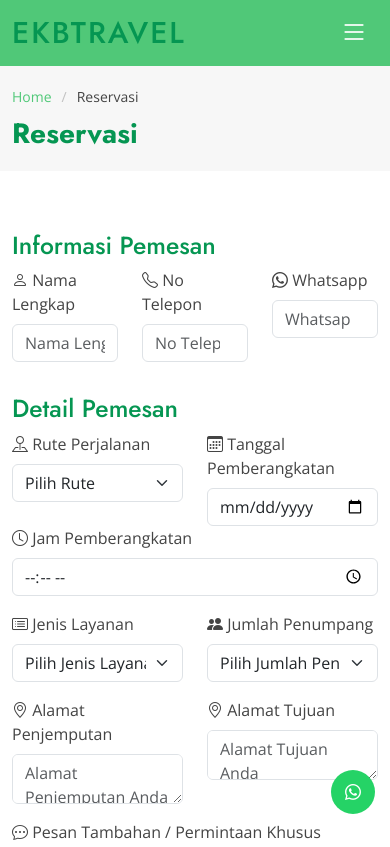
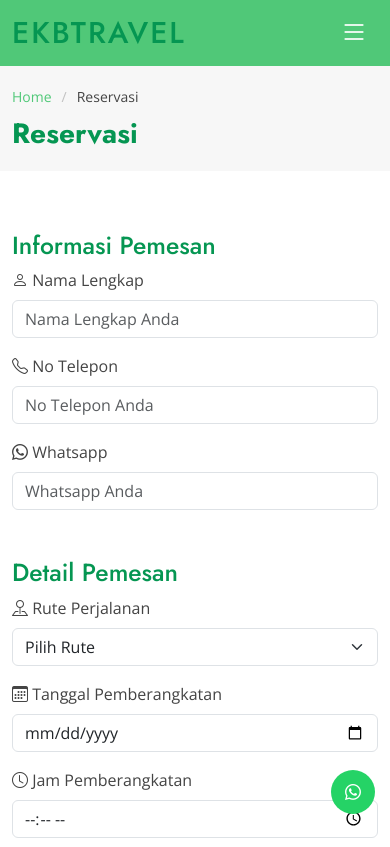
Before and after one commit to elhawari1/travel-ekb, a plain HTML site: page reservasi.html in a window 390 px wide. Shown: the top 847 px of the page. Drawn offline with nearby package versions, Linux system fonts and the light colour scheme.

Commit message:
memperbaiki tampilan

```diff
--- a/reservasi.html
+++ b/reservasi.html
@@ -5,7 +5,8 @@
   <meta charset="utf-8">
   <meta content="width=device-width, initial-scale=1.0" name="viewport">
   <title>EKB Travel</title>
-  <meta name="description" content="Travel Jember dengan rute ke Surabaya, Malang, Denpasar. Layanan 24 jam, harga terjangkau. Carter travel Jember dan sewa mobil tersedia.">
+  <meta name="description"
+    content="Travel Jember dengan rute ke Surabaya, Malang, Denpasar. Layanan 24 jam, harga terjangkau. Carter travel Jember dan sewa mobil tersedia.">
   <meta name="keywords" content="travel jember surabaya, travel murah jember, carter travel jember">
 
   <!-- Favicons -->
@@ -82,7 +83,7 @@
         </nav>
         <h1>Reservasi </h1>
       </div>
-    </div><!-- End Page Title -->
+    </div>
 
     <!-- Starter Section Section -->
     <section id="starter-section" class="starter-section section">
@@ -92,15 +93,15 @@
           <div class="mb-3">
             <h2>Informasi Pemesan</h2>
             <div class="row align-items-start">
-              <div class="col">
+              <div class="col-12 col-md-4 mb-3">
                 <label class="form-label"><i class="bi bi-person"></i> Nama Lengkap</label>
                 <input type="text" id="namaLengkap" class="form-control" placeholder="Nama Lengkap Anda" required>
               </div>
-              <div class="col">
+              <div class="col-12 col-md-4 mb-3">
                 <label class="form-label"><i class="bi bi-telephone"></i> No Telepon</label>
                 <input type="number" id="noTelepon" class="form-control" placeholder="No Telepon Anda" required>
               </div>
-              <div class="col">
+              <div class="col-12 col-md-4 mb-3">
                 <label class="form-label"><i class="bi bi-whatsapp"></i> Whatsapp</label>
                 <input type="number" id="whatsapp" class="form-control" placeholder="Whatsapp Anda" required>
               </div>
@@ -110,7 +111,7 @@
           <div class="mb-3 pt-3">
             <h2>Detail Pemesan</h2>
             <div class="row align-items-start">
-              <div class="col">
+              <div class="col-12 col-md-4 mb-3">
                 <label class="form-label"><i class="bi bi-pin-map"></i> Rute Perjalanan</label>
                 <select id="rutePerjalanan" class="form-select" required>
                   <option selected disabled>Pilih Rute</option>
@@ -119,11 +120,11 @@
                   <option value="Travel Jember Juanda Surabaya">Travel Jember Juanda Surabaya</option>
                 </select>
               </div>
-              <div class="col">
+              <div class="col-12 col-md-4 mb-3">
                 <label class="form-label"><i class="bi bi-calendar3"></i> Tanggal Pemberangkatan</label>
                 <input type="date" id="tanggalPemberangkatan" class="form-control" required>
               </div>
-              <div class="col">
+              <div class="col-12 col-md-4 mb-3">
                 <label class="form-label"><i class="bi bi-clock"></i> Jam Pemberangkatan</label>
                 <input type="time" id="jamPemberangkatan" class="form-control" required>
               </div>
@@ -132,7 +133,7 @@
 
           <div class="mb-3">
             <div class="row align-items-start">
-              <div class="col">
+              <div class="col-12 col-md-6 mb-3">
                 <label class="form-label"><i class="bi bi-card-list"></i> Jenis Layanan</label>
                 <select id="jenisLayanan" class="form-select" required>
                   <option selected disabled>Pilih Jenis Layanan</option>
@@ -140,7 +141,7 @@
                   <option value="Titipan Paket">Titipan Paket</option>
                 </select>
               </div>
-              <div class="col">
+              <div class="col-12 col-md-6 mb-3">
                 <label class="form-label"><i class="bi bi-people-fill"></i> Jumlah Penumpang</label>
                 <select id="jumlahPenumpang" class="form-select" required>
                   <option selected disabled>Pilih Jumlah Penumpang</option>
@@ -156,12 +157,12 @@
 
           <div class="mb-3">
             <div class="row align-items-start">
-              <div class="col">
+              <div class="col-12 col-md-6 mb-3">
                 <label class="form-label"><i class="bi bi-geo-alt"></i> Alamat Penjemputan</label>
                 <textarea class="form-control" placeholder="Alamat Penjemputan Anda" id="alamatPenjemputan"
                   style="height: 50px" required></textarea>
               </div>
-              <div class="col">
+              <div class="col-12 col-md-6 mb-3">
                 <label class="form-label"><i class="bi bi-geo-alt"></i> Alamat Tujuan</label>
                 <textarea class="form-control" placeholder="Alamat Tujuan Anda" id="alamatTujuan" style="height: 50px"
                   required></textarea>
@@ -171,7 +172,7 @@
 
           <div class="mb-3">
             <div class="row align-items-start">
-              <div class="col">
+              <div class="col-12 mb-3">
                 <label class="form-label"><i class="bi bi-chat-dots"></i> Pesan Tambahan / Permintaan Khusus</label>
                 <textarea class="form-control" placeholder="Pesan Tambahan atau Permintaan Khusus" id="pesanTambahan"
                   style="height: 80px"></textarea>
@@ -179,12 +180,12 @@
             </div>
           </div>
 
-          <!-- Tombol Submit -->
-          <button type="submit" class="btn btn-success" style="margin-left: 45%;">
+          <button type="submit" class="btn btn-success" style="width: 100%;">
             <i class="bi bi-send"></i> Pesan
           </button>
         </form>
       </div>
+
     </section>
 
   </main>
```
